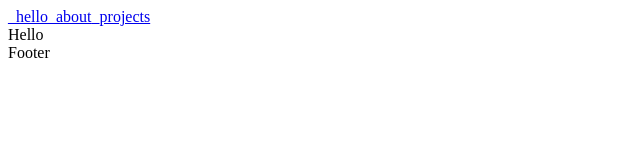
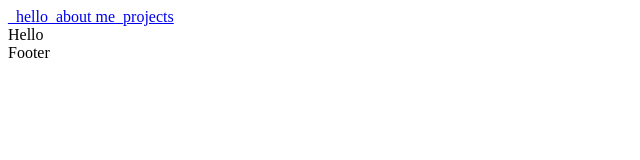
Before and after one commit to mirayatech/V2-Portfolio, a React (Vite) app: page / in a window 1280 px wide. Shown: the top 160 px of the page, without its empty margins (0-640 px from the left). Built offline with nearby package versions, Linux system fonts and the light colour scheme.

Commit message:
feat: add "me" next ro about

```diff
--- a/src/components/Navbar/Navbar.tsx
+++ b/src/components/Navbar/Navbar.tsx
@@ -1,4 +1,5 @@
 import { Link } from "react-router-dom";
+import "/src/styles/Navbar.css";
 
 export function Navbar() {
   return (
@@ -7,7 +8,7 @@ export function Navbar() {
         _hello
       </Link>
       <Link className="nav__link" to="/about">
-        _about
+        _about me
       </Link>
       <Link className="nav__link" to="/projects">
         _projects
```
